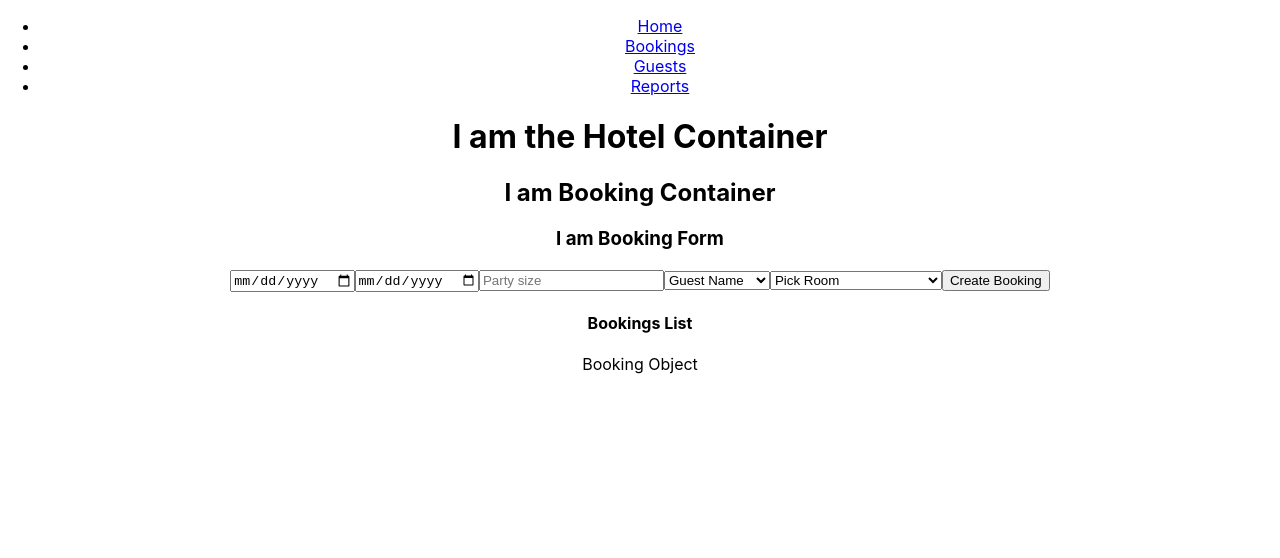
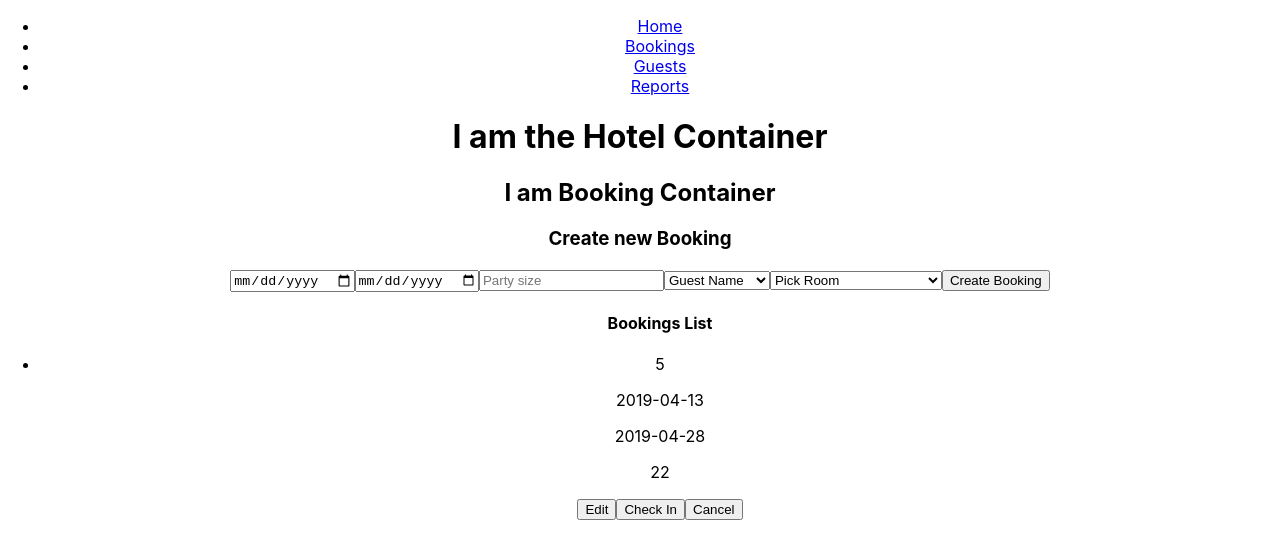
Before and after one commit to ianbone1/ClanLodging, a React (Create React App) app: page /bookings in a window 1280 px wide. Shown: the top 558 px of the page. Built offline with nearby package versions, Linux system fonts and the light colour scheme.

Commit message:
Added filter for not checked in bookings and maps booking

```diff
--- a/src/components/Booking.js
+++ b/src/components/Booking.js
@@ -1,9 +1,18 @@
 import React from 'react';
 
-const Booking = () =>(
-  <div>
-    <p>Booking Object</p>
-  </div>
-)
+const Booking = (props) =>{
+
+    return(
+      <div>
+        <p>{props.booking.guestId}</p>
+        <p>{props.booking.checkinDate}</p>
+        <p>{props.booking.checkoutDate}</p>
+        <p>{props.booking.roomId}</p>
+        <button>Edit</button>
+        <button>Check In</button>
+        <button>Cancel</button>
+      </div>
+    )
+}
 
 export default Booking;
--- a/src/components/BookingForm.js
+++ b/src/components/BookingForm.js
@@ -48,11 +48,11 @@ class BookingForm extends Component{
 
     return(
       <div>
-      <h3>I am Booking Form</h3>
+      <h3>Create new Booking</h3>
       <form onSubmit={this.handleSubmit} >
         <input name="checkinDate" type="date"  onChange = {this.handleDates}/>
         <input name="checkoutDate"type="date"  onChange = {this.handleDates}/>
-        <input name = "partySize" type="number" placeholder = "Party size" onChange = {this.handleChange}/>
+        <input name = "partySize" type="number" placeholder = "Party size" min="1" onChange = {this.handleChange}/>
 
         <select name="guestId" onChange = {this.handleChange}>
           <option disabled selected>Guest Name</option>
--- a/src/components/BookingList.js
+++ b/src/components/BookingList.js
@@ -1,15 +1,25 @@
-import React, { Component } from 'react';
+import React from 'react';
 import Booking from './Booking';
 
-class BookingList extends Component{
-  render(){
+const BookingList = (props) => {
+
+  const notCheckedIn = props.bookings.filter((booking) => booking.checkedIn === false)
+  const bookingsNode = notCheckedIn.map((booking, index) => {
+    return (
+      <li key = {index}>
+        <div>
+          <Booking booking={booking}/>
+        </div>
+      </li>
+    )
+  })
+
     return(
-      <div>
+      <ul>
         <h4>Bookings List</h4>
-        <Booking/>
-      </div>
+        {bookingsNode}
+      </ul>
     )
-  }
+}
 
-}
 export default BookingList;
--- a/src/containers/BookingContainer.js
+++ b/src/containers/BookingContainer.js
@@ -47,7 +47,26 @@ class BookingContainer extends Component{
       }
     ],
     bookings: [
-
+      {
+        checkinDate: '2019-04-13',
+        checkoutDate: '2019-04-28',
+        guestId: 5,
+        partySize: '1',
+        roomId: 22,
+        checkedIn: false,
+        rate: '22.65',
+        billPaid: false
+      },
+      {
+        checkinDate: '2019-04-13',
+        checkoutDate: '2019-04-28',
+        guestId: 5756,
+        partySize: '1',
+        roomId: 22,
+        checkedIn: true,
+        rate: '22.65',
+        billPaid: false
+      }
     ]
     }
   }
```
